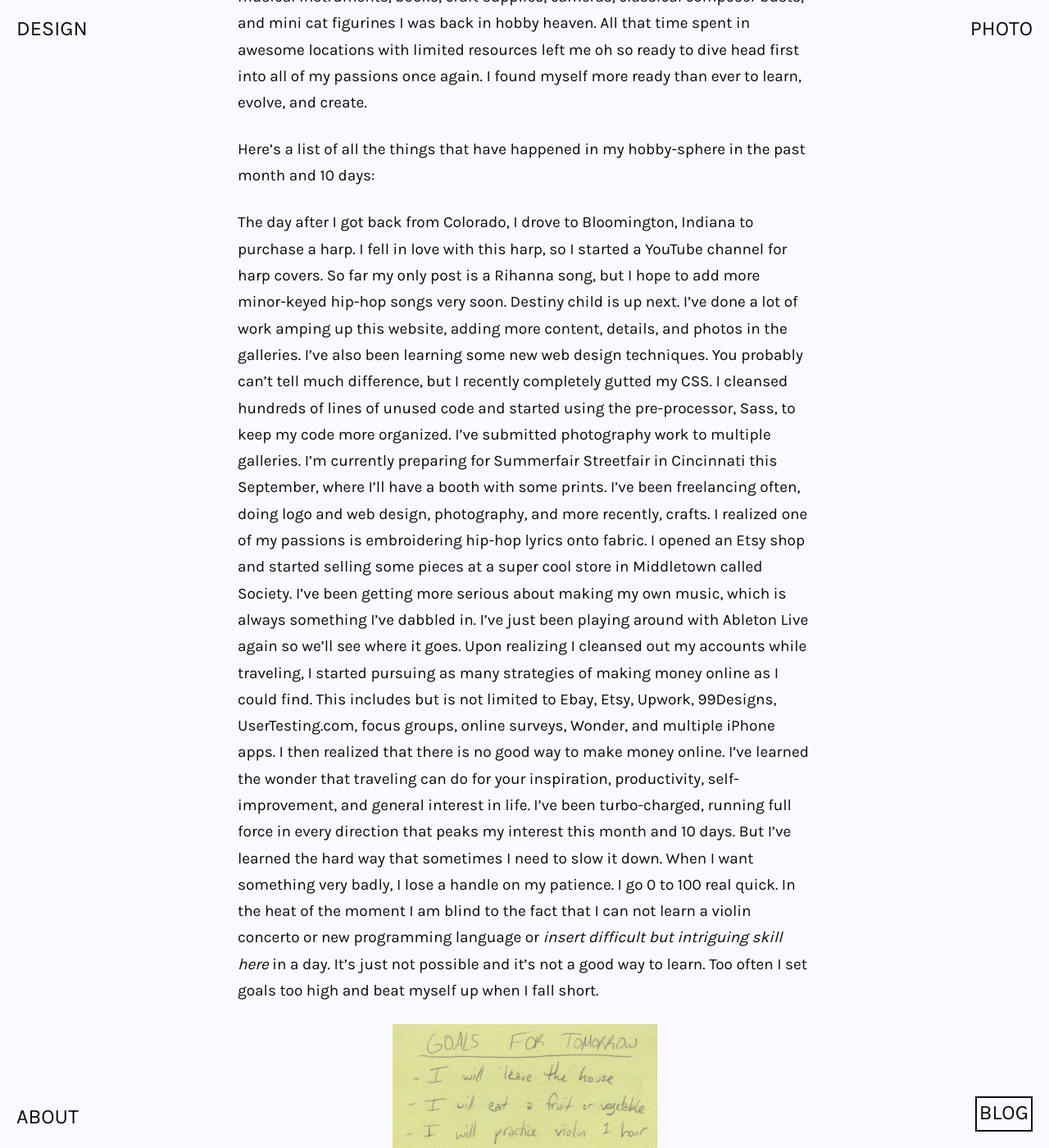
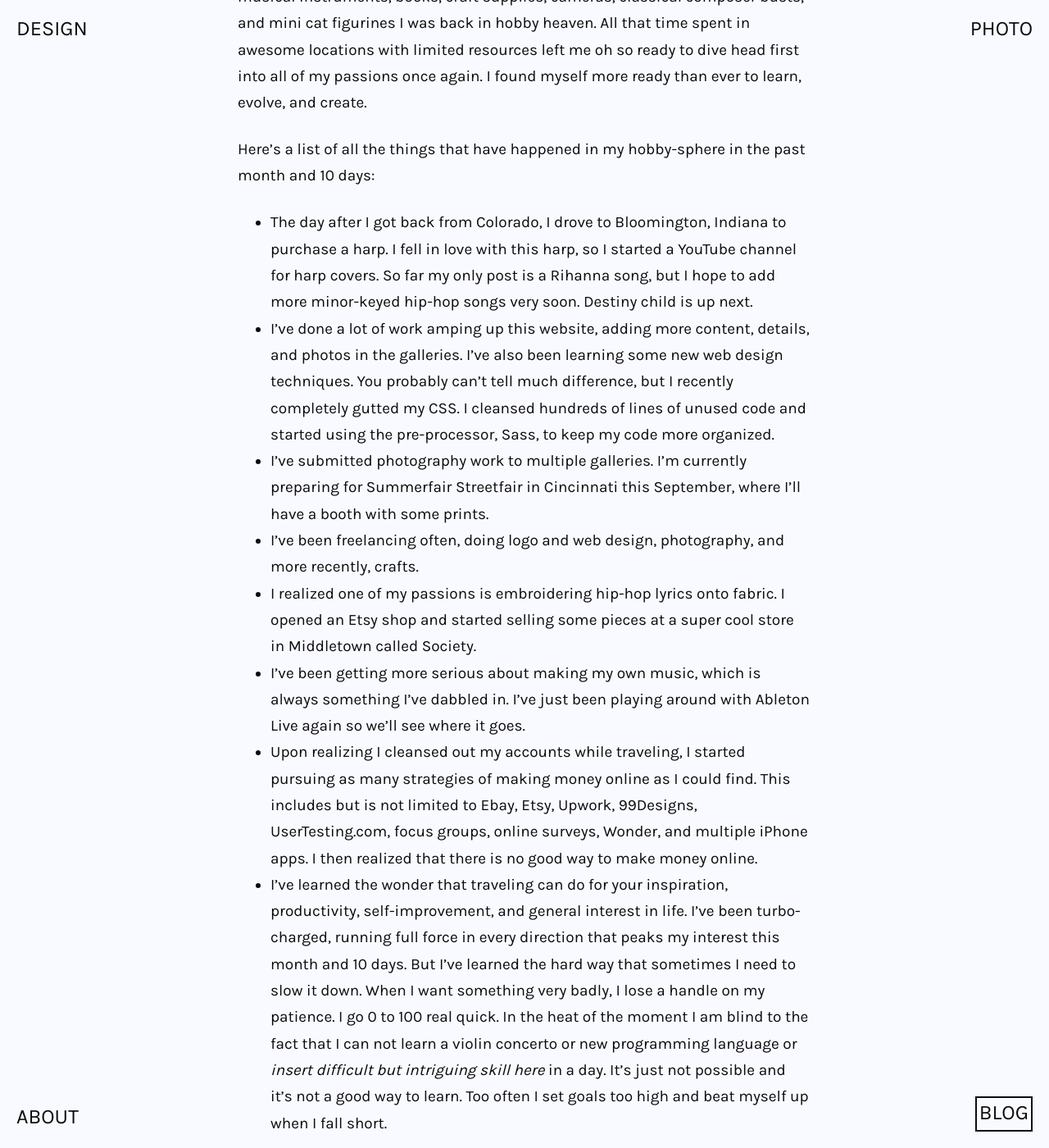
Before and after one commit to baileycmiller/blog, a Jekyll site: the page built from _posts/2016-08-22-take-your-time.md, in a window 1280 px wide and 1400 px high, scrolled down 1202 px. Shown: the whole window at 82% size. Built offline with Jekyll 4.4.1, drawn with Linux system fonts in a browser that asks for light colours; nearby versions of some CDN libraries.

Commit message:
Fix markdown formatting

```diff
--- a/_posts/2016-08-22-take-your-time.md
+++ b/_posts/2016-08-22-take-your-time.md
@@ -11,15 +11,15 @@ It’s been a month and 10 days that I’ve been back home from mega-trip 2016.
 
 Here’s a list of all the things that have happened in my hobby-sphere in the past month and 10 days:
 
-The day after I got back from Colorado, I drove to Bloomington, Indiana to purchase a harp.
+- The day after I got back from Colorado, I drove to Bloomington, Indiana to purchase a harp.
 I fell in love with this harp, so I started a YouTube channel for harp covers. So far my only post is a Rihanna song, but I hope to add more minor-keyed hip-hop songs very soon. Destiny child is up next.
-I’ve done a lot of work amping up this website, adding more content, details, and photos in the galleries. I’ve also been learning some new web design techniques. You probably can’t tell much difference, but I recently completely gutted my CSS. I cleansed hundreds of lines of unused code and started using the pre-processor, Sass, to keep my code more organized.
-I’ve submitted photography work to multiple galleries. I’m currently preparing for Summerfair Streetfair in Cincinnati this September, where I’ll have a booth with some prints.
-I’ve been freelancing often, doing logo and web design, photography, and more recently, crafts.
-I realized one of my passions is embroidering hip-hop lyrics onto fabric. I opened an Etsy shop and started selling some pieces at a super cool store in Middletown called Society.
-I’ve been getting more serious about making my own music, which is always something I’ve dabbled in. I’ve just been playing around with Ableton Live again so we’ll see where it goes.
-Upon realizing I cleansed out my accounts while traveling, I started pursuing as many strategies of making money online as I could find. This includes but is not limited to Ebay, Etsy, Upwork, 99Designs, UserTesting.com, focus groups, online surveys, Wonder, and multiple iPhone apps. I then realized that there is no good way to make money online.
-I’ve learned the wonder that traveling can do for your inspiration, productivity, self-improvement, and general interest in life. I’ve been turbo-charged, running full force in every direction that peaks my interest this month and 10 days. But I’ve learned the hard way that sometimes I need to slow it down. When I want something very badly, I lose a handle on my patience. I go 0 to 100 real quick. In the heat of the moment I am blind to the fact that I can not learn a violin concerto or new programming language or *insert difficult but intriguing skill here* in a day. It’s just not possible and it’s not a good way to learn. Too often I set goals too high and beat myself up when I fall short.
+- I’ve done a lot of work amping up this website, adding more content, details, and photos in the galleries. I’ve also been learning some new web design techniques. You probably can’t tell much difference, but I recently completely gutted my CSS. I cleansed hundreds of lines of unused code and started using the pre-processor, Sass, to keep my code more organized.
+- I’ve submitted photography work to multiple galleries. I’m currently preparing for Summerfair Streetfair in Cincinnati this September, where I’ll have a booth with some prints.
+- I’ve been freelancing often, doing logo and web design, photography, and more recently, crafts.
+- I realized one of my passions is embroidering hip-hop lyrics onto fabric. I opened an Etsy shop and started selling some pieces at a super cool store in Middletown called Society.
+- I’ve been getting more serious about making my own music, which is always something I’ve dabbled in. I’ve just been playing around with Ableton Live again so we’ll see where it goes.
+- Upon realizing I cleansed out my accounts while traveling, I started pursuing as many strategies of making money online as I could find. This includes but is not limited to Ebay, Etsy, Upwork, 99Designs, UserTesting.com, focus groups, online surveys, Wonder, and multiple iPhone apps. I then realized that there is no good way to make money online.
+- I’ve learned the wonder that traveling can do for your inspiration, productivity, self-improvement, and general interest in life. I’ve been turbo-charged, running full force in every direction that peaks my interest this month and 10 days. But I’ve learned the hard way that sometimes I need to slow it down. When I want something very badly, I lose a handle on my patience. I go 0 to 100 real quick. In the heat of the moment I am blind to the fact that I can not learn a violin concerto or new programming language or *insert difficult but intriguing skill here* in a day. It’s just not possible and it’s not a good way to learn. Too often I set goals too high and beat myself up when I fall short.
 
 <img src="https://baileycmiller.github.io/blog/assets/todo.png" alt="To do" class='align-center'/>
 
```
